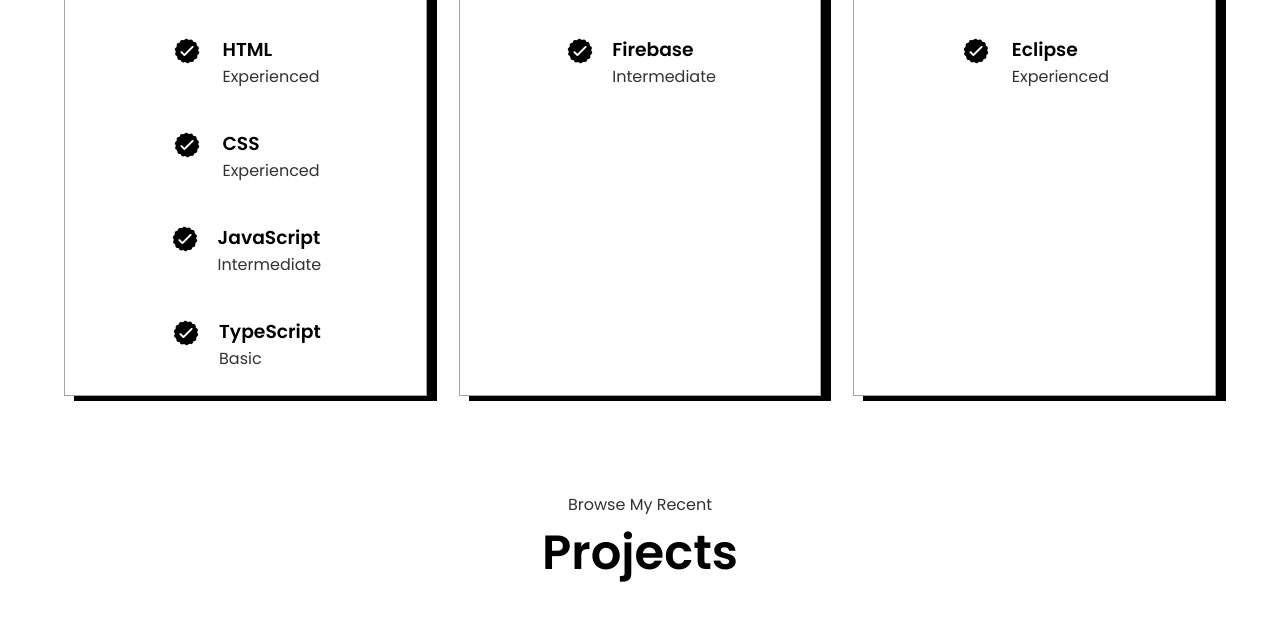
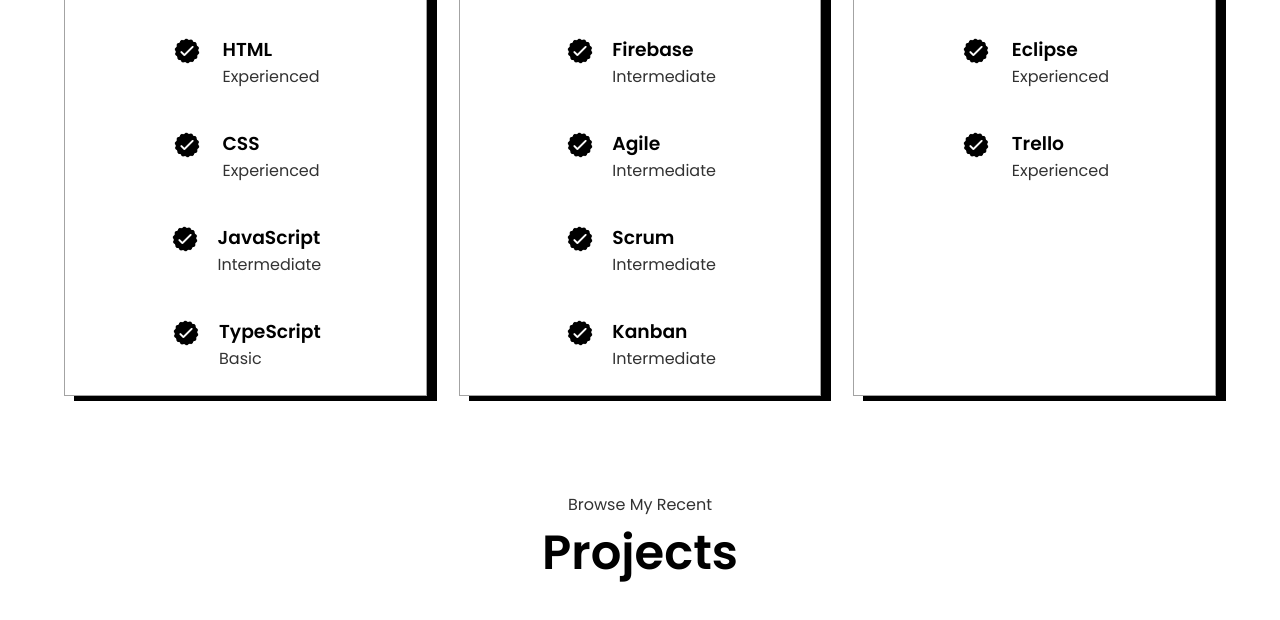
Before and after one commit to asoto98/personal-website, a plain HTML site: page index.html in a window 1280 px wide. Shown: the part 2380-3000 px from the top of the page. Drawn offline with Linux system fonts and the light colour scheme.

Commit message:
added experience points to frameworks

```diff
--- a/index.html
+++ b/index.html
@@ -254,6 +254,39 @@
                   <p>Intermediate</p>
                 </div>
               </article>
+              <article>
+                <img
+                  src="./assets/checkmark.png"
+                  alt="Experience icon"
+                  class="icon"
+                />
+                <div>
+                  <h3>Agile</h3>
+                  <p>Intermediate</p>
+                </div>
+              </article>
+              <article>
+                <img
+                  src="./assets/checkmark.png"
+                  alt="Experience icon"
+                  class="icon"
+                />
+                <div>
+                  <h3>Scrum</h3>
+                  <p>Intermediate</p>
+                </div>
+              </article>
+              <article>
+                <img
+                  src="./assets/checkmark.png"
+                  alt="Experience icon"
+                  class="icon"
+                />
+                <div>
+                  <h3>Kanban</h3>
+                  <p>Intermediate</p>
+                </div>
+              </article>
             </div>
           </div>
           <div class="details-container">
@@ -289,6 +322,17 @@
                 />
                 <div>
                   <h3>Eclipse</h3>
+                  <p>Experienced</p>
+                </div>
+              </article>
+              <article>
+                <img
+                  src="./assets/checkmark.png"
+                  alt="Experience icon"
+                  class="icon"
+                />
+                <div>
+                  <h3>Trello</h3>
                   <p>Experienced</p>
                 </div>
               </article>
```
